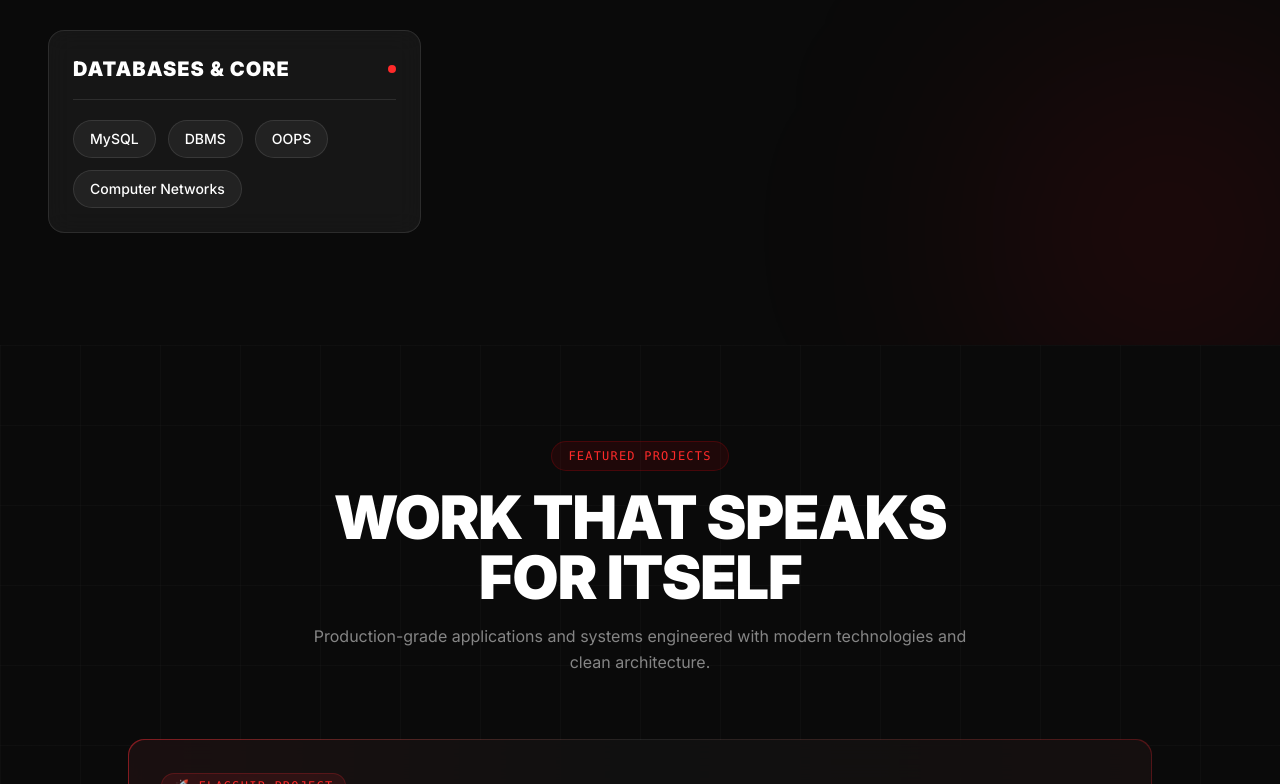
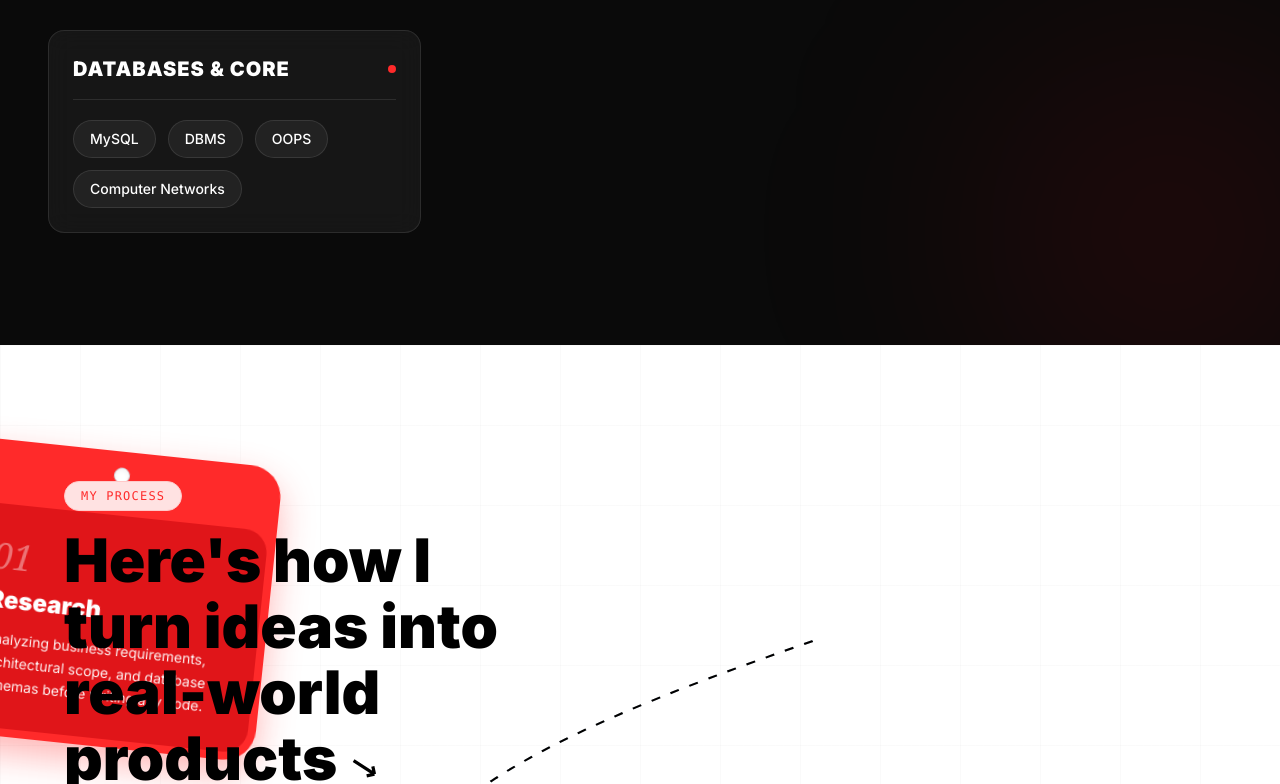
Before and after one commit to Ymu03/y-m-ullas-portfolio, a React (Vite) app: page / in a window 1280 px wide. Shown: the part 2016-2800 px from the top of the page. Built offline with nearby package versions, Linux system fonts and the light colour scheme; no server answers.

Commit message:
Add Services (Process) component with scroll-linked animated SVG path and hanging tag cards

```diff
--- a/src/App.jsx
+++ b/src/App.jsx
@@ -4,6 +4,7 @@ import Hero from './components/Hero'
 import Navbar from './components/Navbar'
 import Preloader from './components/Preloader'
 import Projects from './components/Projects'
+import Services from './components/Services'
 import SoftSkills from './components/SoftSkills'
 import TechnicalSkills from './components/TechnicalSkills'
 
@@ -15,6 +16,7 @@ function App() {
       <Hero />
       <About />
       <TechnicalSkills />
+      <Services />
       <Projects />
       <SoftSkills />
       <Footer />
--- /dev/null
+++ b/src/components/Services.jsx
@@ -0,0 +1,261 @@
+import {
+  motion,
+  useMotionValueEvent,
+  useScroll,
+  useSpring,
+} from 'framer-motion'
+import { useRef, useState } from 'react'
+import { skillsContent } from '../data/portfolioData'
+
+/**
+ * TagCard component
+ * Hanging-tag process card with punch hole, dynamic active state responding to scroll path,
+ * and responsive tilt styling.
+ */
+function TagCard({
+  number,
+  title,
+  text,
+  className,
+  aosDelay,
+  aosType,
+  pathLength,
+  containerRef,
+}) {
+  const cardRef = useRef(null)
+  const [isActive, setIsActive] = useState(false)
+
+  useMotionValueEvent(pathLength, 'change', (latest) => {
+    if (!cardRef.current || !containerRef.current) return
+    const containerRect = containerRef.current.getBoundingClientRect()
+    const cardRect = cardRef.current.getBoundingClientRect()
+    const cardTopRelativeToContainer = cardRect.top - containerRect.top
+    const containerHeight = containerRect.height
+    const progressPixels = latest * containerHeight
+    setIsActive(progressPixels >= cardTopRelativeToContainer + 50)
+  })
+
+  return (
+    <div
+      ref={cardRef}
+      data-aos={aosType}
+      data-aos-delay={aosDelay}
+      className={`w-72 sm:w-80 rounded-[2rem] p-2 relative transition-all duration-700 ${
+        isActive
+          ? 'bg-[#ff2a2a] shadow-[0_15px_35px_rgba(255,42,42,0.35)] text-white'
+          : 'bg-white shadow-[0_10px_25px_rgba(0,0,0,0.06)] border border-gray-200 text-gray-900'
+      } ${className}`}
+    >
+      {/* Small punched hole circle at the top */}
+      <div className="w-4 h-4 rounded-full bg-white border border-gray-300 mx-auto mt-2 shadow-inner" />
+
+      {/* Inner panel */}
+      <div
+        className={`mt-8 p-8 min-h-[220px] rounded-[1.5rem] flex flex-col justify-between transition-colors duration-700 ${
+          isActive ? 'bg-red-700/50 text-white' : 'bg-[#f4f4f4] text-gray-600'
+        }`}
+      >
+        <div>
+          <span
+            className={`text-4xl font-serif italic mb-2 block select-none ${
+              isActive ? 'text-white/40' : 'text-black/20'
+            }`}
+          >
+            {number}
+          </span>
+          <h3
+            className={`text-2xl font-black mb-3 ${
+              isActive ? 'text-white' : 'text-gray-900'
+            }`}
+          >
+            {title}
+          </h3>
+        </div>
+        <p
+          className={`text-sm leading-relaxed ${
+            isActive ? 'text-red-50' : 'text-gray-600'
+          }`}
+        >
+          {text}
+        </p>
+      </div>
+    </div>
+  )
+}
+
+/**
+ * Services (Process) component
+ * Interactive, scroll-linked engineering process timeline with SVG drawing line,
+ * positioned hanging tags, and hand-drawn accents.
+ */
+function Services() {
+  const containerRef = useRef(null)
+  const { scrollYProgress } = useScroll({
+    target: containerRef,
+    offset: ['start center', 'end center'],
+  })
+  const pathLength = useSpring(scrollYProgress, {
+    stiffness: 60,
+    damping: 20,
+    restDelta: 0.001,
+  })
+
+  const cardConfigs = [
+    {
+      className:
+        'md:top-[10px] md:right-[5%] lg:right-[10%] rotate-2 md:rotate-6',
+      aosType: 'fade-left',
+      aosDelay: 100,
+    },
+    {
+      className:
+        'md:top-[450px] md:left-[5%] lg:left-[10%] -rotate-2 md:-rotate-6',
+      aosType: 'fade-right',
+      aosDelay: 200,
+    },
+    {
+      className:
+        'md:top-[700px] md:right-[5%] lg:right-[15%] rotate-1 md:rotate-3',
+      aosType: 'fade-left',
+      aosDelay: 300,
+    },
+    {
+      className:
+        'md:top-[1050px] md:left-[15%] lg:left-[25%] -rotate-1 md:-rotate-3',
+      aosType: 'fade-right',
+      aosDelay: 400,
+    },
+  ]
+
+  const desktopDPath =
+    'M 650,200 C 400,300 200,400 300,600 C 400,800 750,750 700,950 C 650,1150 400,1150 300,1200'
+
+  return (
+    <section
+      id="process"
+      ref={containerRef}
+      className="bg-white pt-24 pb-32 px-6 md:px-12 relative overflow-hidden bg-[linear-gradient(to_right,#8080800a_1px,transparent_1px),linear-gradient(to_bottom,#8080800a_1px,transparent_1px)] bg-[size:80px_80px]"
+    >
+      <div className="max-w-6xl mx-auto relative md:h-[1350px]">
+        {/* Header Block */}
+        <div
+          data-aos="fade-up"
+          className="md:absolute top-10 left-0 md:w-[450px] z-20 mb-12 md:mb-0"
+        >
+          <span className="inline-block px-4 py-1.5 rounded-full bg-red-100 border border-red-200 text-[#ff2a2a] text-xs font-mono uppercase tracking-widest mb-4">
+            {skillsContent.badge}
+          </span>
+          <h2 className="text-4xl md:text-5xl lg:text-6xl font-black text-black leading-[1.1] mb-4">
+            {skillsContent.heading}
+            <svg
+              className="w-8 h-8 inline-block ml-3 stroke-black fill-none stroke-[2] -rotate-12 translate-y-1"
+              viewBox="0 0 20 20"
+            >
+              <path d="M4 4 Q 10 10 15 15 M 15 15 L 10 15 M 15 15 L 15 10" />
+            </svg>
+          </h2>
+          <p className="text-gray-600 text-sm md:text-base leading-relaxed mt-2">
+            {skillsContent.description}
+          </p>
+        </div>
+
+        {/* Desktop Three-Layer SVG Path */}
+        <svg
+          viewBox="0 0 1000 1350"
+          preserveAspectRatio="none"
+          className="hidden md:block absolute top-0 left-0 w-full h-[1350px] pointer-events-none z-0"
+        >
+          {/* Layer 1: Faint Guide Path */}
+          <path
+            d={desktopDPath}
+            fill="none"
+            stroke="#cbd5e1"
+            strokeWidth={2}
+            strokeDasharray="8 10"
+          />
+
+          {/* Layer 2: Mask with Animated Motion Path */}
+          <mask id="path-mask">
+            <motion.path
+              d={desktopDPath}
+              fill="none"
+              stroke="white"
+              strokeWidth={20}
+              style={{ pathLength }}
+            />
+          </mask>
+
+          {/* Layer 3: Real Dashed Path revealed by mask */}
+          <path
+            d={desktopDPath}
+            fill="none"
+            stroke="black"
+            strokeWidth={2}
+            strokeDasharray="8 10"
+            mask="url(#path-mask)"
+          />
+        </svg>
+
+        {/* Mobile Three-Layer Straight Vertical SVG */}
+        <svg
+          viewBox="0 0 4 100"
+          className="md:hidden absolute top-0 left-1/2 -translate-x-1/2 w-4 h-full pointer-events-none z-0"
+        >
+          <path
+            d="M 2,0 L 2,100"
+            fill="none"
+            stroke="#cbd5e1"
+            strokeWidth={2}
+            strokeDasharray="4 6"
+            vectorEffect="non-scaling-stroke"
+          />
+          <mask id="path-mask-mobile">
+            <motion.path
+              d="M 2,0 L 2,100"
+              fill="none"
+              stroke="white"
+              strokeWidth={10}
+              style={{ pathLength }}
+              vectorEffect="non-scaling-stroke"
+            />
+          </mask>
+          <path
+            d="M 2,0 L 2,100"
+            fill="none"
+            stroke="black"
+            strokeWidth={2}
+            strokeDasharray="4 6"
+            mask="url(#path-mask-mobile)"
+            vectorEffect="non-scaling-stroke"
+          />
+        </svg>
+
+        {/* Cards Container */}
+        <div className="flex flex-col gap-8 md:gap-12 items-center md:block relative z-10">
+          {skillsContent.cards.map((card, idx) => (
+            <TagCard
+              key={card.number}
+              number={card.number}
+              title={card.title}
+              text={card.text}
+              className={cardConfigs[idx]?.className || ''}
+              aosType={cardConfigs[idx]?.aosType || 'fade-up'}
+              aosDelay={cardConfigs[idx]?.aosDelay || 100}
+              pathLength={pathLength}
+              containerRef={containerRef}
+            />
+          ))}
+        </div>
+
+        {/* Hand-written End Note (Desktop) */}
+        {skillsContent.endText && (
+          <div className="hidden md:block absolute top-[1250px] left-[60%] font-['Caveat',cursive] text-3xl text-gray-600 rotate-6 select-none z-10">
+            {skillsContent.endText}
+          </div>
+        )}
+      </div>
+    </section>
+  )
+}
+
+export default Services
```
